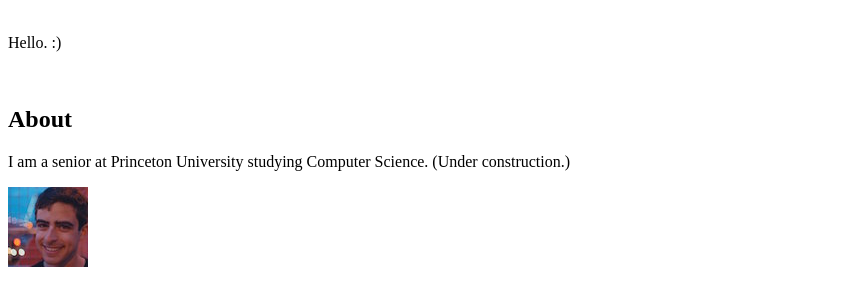
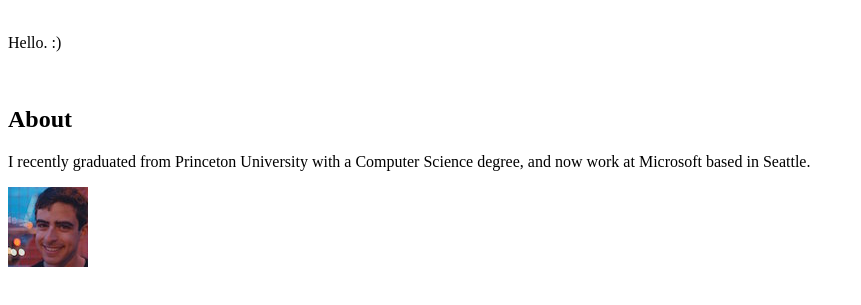
Before and after one commit to jonathanmeisel/jmsite, a plain HTML site: page Nonstatic/index.html in a window 1280 px wide. Shown: the part 103-408 px from the top of the page, without its empty margins (0-861 px from the left). Drawn offline with Linux system fonts and the light colour scheme; files whose address does not match are found by name.

Commit message:
added some new stuff

```diff
--- a/Nonstatic/index.html
+++ b/Nonstatic/index.html
@@ -17,7 +17,7 @@
 
 		<div class="row">
 			<h2 class="bs-docs-featurette-title">About</h2>
-			<p class="lead">I am a senior at Princeton University studying Computer Science. (Under construction.) </p>
+			<p class="lead">I recently graduated from Princeton University with a Computer Science degree, and now work at Microsoft based in Seattle.</p>
 			<img class="img-responsive" src="images/me.jpg">
 			<br>
 		</div>
```
Also changed, not shown: Nonstatic/blog/blog.txt, Nonstatic/images.txt, Static/images/seattle.jpg (added).
